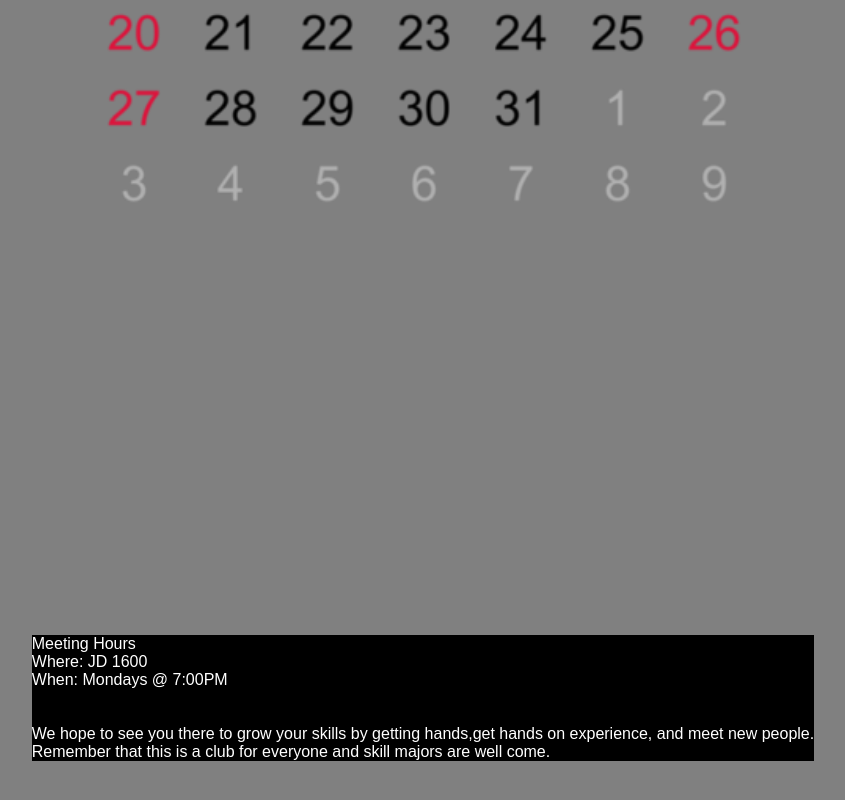
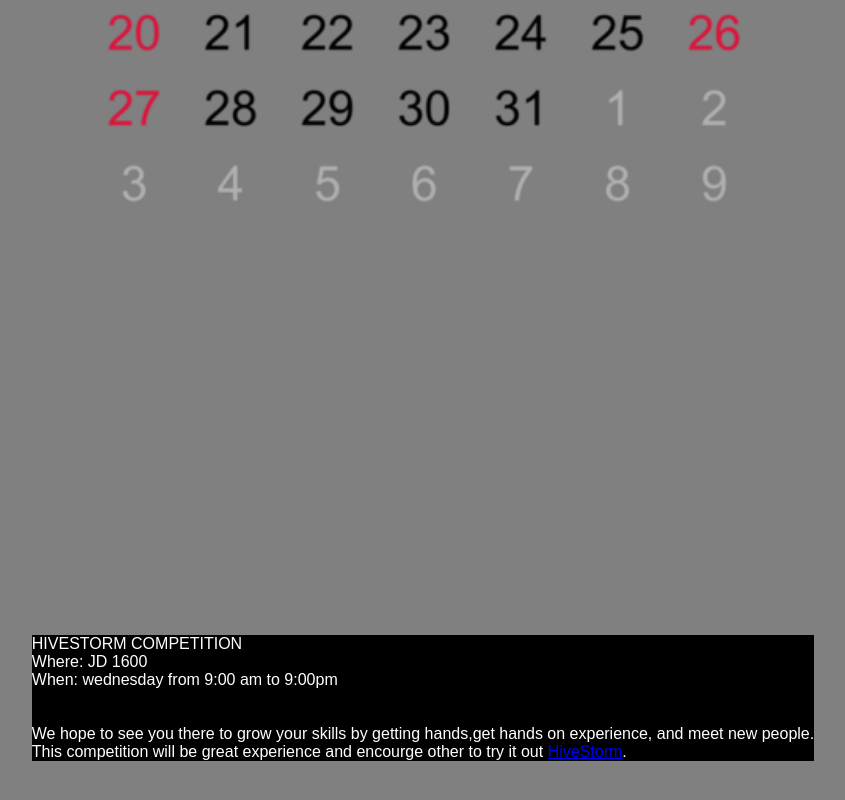
Before and after one commit to Csimmons117/SYS_ANALY_-_DEGN, a plain HTML site: page index.html in a window 1280 px wide. Shown: the part 2902-3702 px from the top of the page, without its empty margins (217-1062 px from the left). Drawn offline with Linux system fonts and the light colour scheme.

Commit message:
competition

```diff
--- a/index.html
+++ b/index.html
@@ -240,11 +240,11 @@
 
             <div id="section5", class="slide4">
                 <div class="finalbox">
-                    Meeting Hours
+                    HIVESTORM COMPETITION
                     <br>
                     Where: JD 1600
                     <br>
-                    When: Mondays @ 7:00PM
+                    When: wednesday from 9:00 am to 9:00pm
                     <br>
                     <br>
                     <br>
@@ -252,7 +252,7 @@
 
                         We hope to see you there to grow your skills by getting hands,get hands on experience, and meet new people.
                         <br>
-                        Remember that this is a club for everyone and skill majors are well come.
+                        This competition will be great experience and encourge other to try it out <a href="https://www.hivestorm.org/">HiveStorm</a>.
                     </p>
                 </div>
             </div>
```
